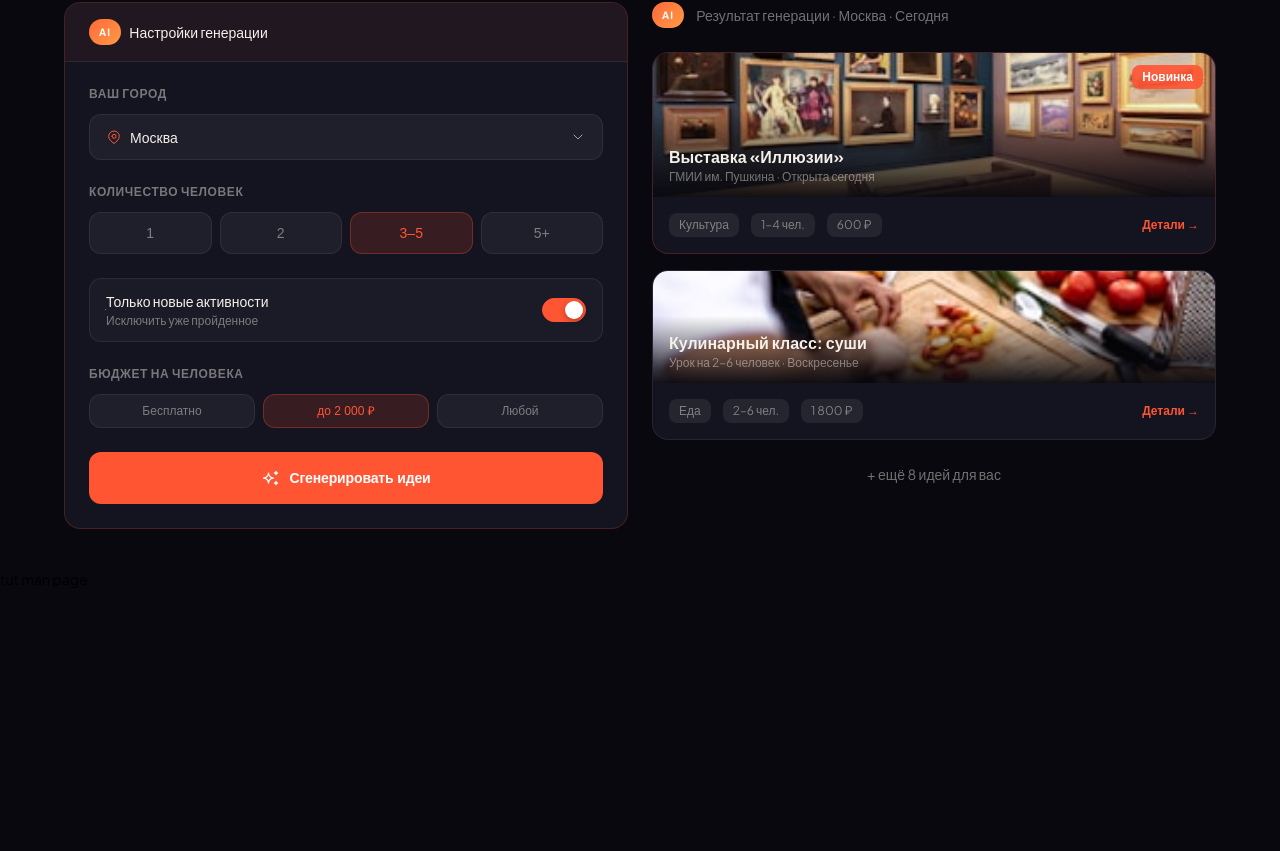
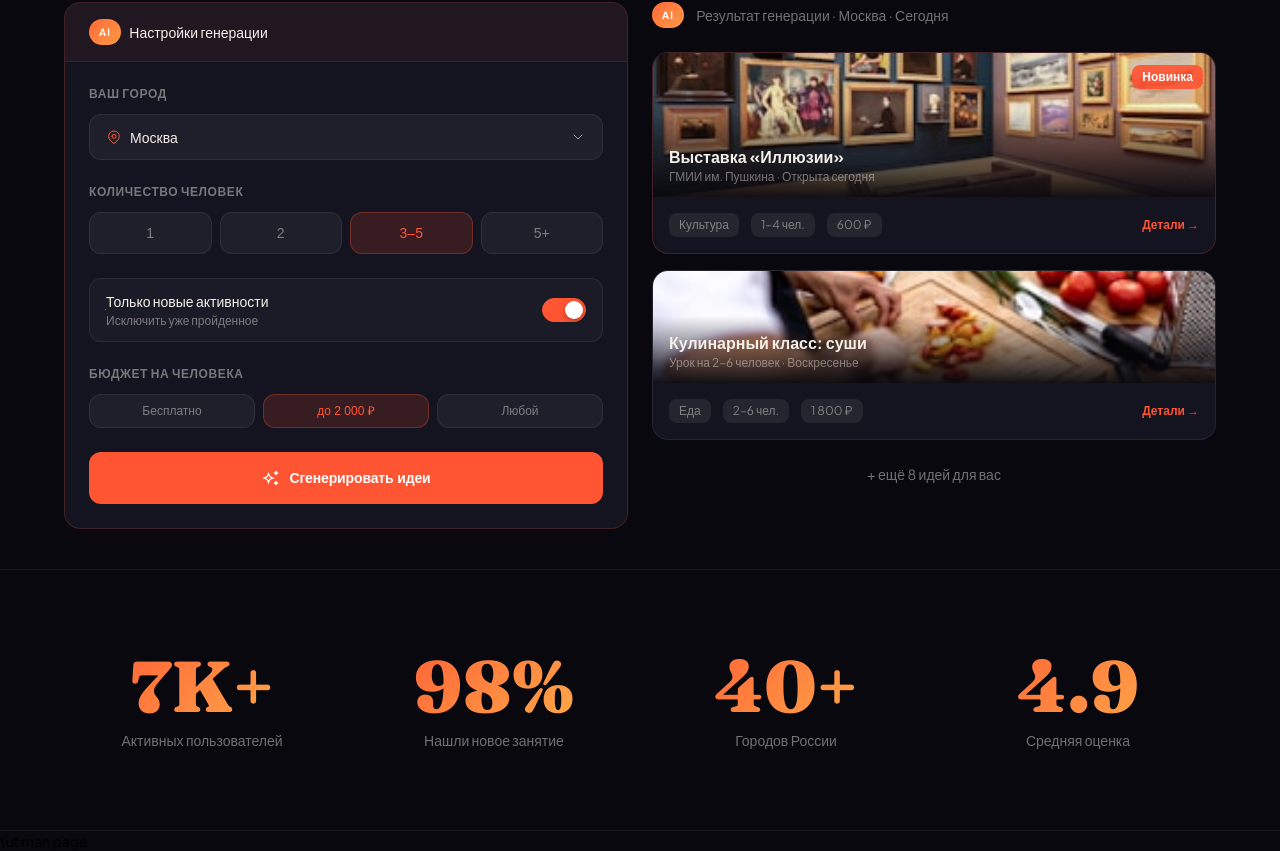
Before and after one commit to Lugzan151892/what-to-do-app-front, a Next.js app: page / in a window 1280 px wide. Shown: the part 3369-4220 px from the top of the page. Before the commit the page ends 3958 px from the top, so only its background shows below. Built offline with nearby package versions, Linux system fonts and the light colour scheme.

Commit message:
main-page: added claude docs, added settings section

```diff
--- /dev/null
+++ b/src/app/(views)/(main-page)/components/numbers-section/NumbersSection.tsx
@@ -0,0 +1,31 @@
+import clsx from '@/app/utils/style-utils/clsx';
+import numbersStyles from '@/app/(views)/(main-page)/components/numbers-section/numbers-section.module.scss';
+
+interface INumberItem {
+  value: string
+  label: string
+}
+
+const numbers: Array<INumberItem> = [
+  { value: '7K+', label: 'Активных пользователей' },
+  { value: '98%', label: 'Нашли новое занятие' },
+  { value: '40+', label: 'Городов России' },
+  { value: '4.9', label: 'Средняя оценка' },
+];
+
+const NumbersSection = () => {
+  return (
+    <section className={clsx('w-flex w-flex-center', numbersStyles.section)}>
+      <div className={clsx('w-text-center', numbersStyles.grid)}>
+        {numbers.map(item => (
+          <div key={item.label}>
+            <div className={numbersStyles.number}>{item.value}</div>
+            <div className="w-text-sm w-text-color--muted w-mt-8">{item.label}</div>
+          </div>
+        ))}
+      </div>
+    </section>
+  );
+};
+
+export default NumbersSection;
--- /dev/null
+++ b/src/app/(views)/(main-page)/components/numbers-section/numbers-section.module.scss
@@ -0,0 +1,34 @@
+.section {
+  padding: 80px 24px;
+  border-top: 1px solid var(--button-border);
+  border-bottom: 1px solid var(--button-border);
+  font-family: 'Plus Jakarta Sans', sans-serif;
+
+  @media (min-width: 768px) {
+    padding: 80px 48px;
+  }
+}
+
+.grid {
+  width: 100%;
+  max-width: 1152px;
+  display: grid;
+  grid-template-columns: repeat(2, minmax(0, 1fr));
+  gap: 32px;
+
+  @media (min-width: 768px) {
+    grid-template-columns: repeat(4, minmax(0, 1fr));
+    gap: 16px;
+  }
+}
+
+.number {
+  font-family: 'Fraunces', serif;
+  font-size: 72px;
+  font-weight: 900;
+  line-height: 1;
+  background: linear-gradient(135deg, var(--accent), var(--accent-secondary));
+  -webkit-background-clip: text;
+  -webkit-text-fill-color: transparent;
+  background-clip: text;
+}
--- a/src/app/(views)/(main-page)/page.tsx
+++ b/src/app/(views)/(main-page)/page.tsx
@@ -8,7 +8,8 @@ import TickerText from '@/app/(views)/(main-page)/components/ticker-text/TickerT
 import WorkDescription from '@/app/(views)/(main-page)/components/work-description/WorkDescription';
 import OppurtunitiesSection from '@/app/(views)/(main-page)/components/opportunities-section/OpportunitiesSection';
 import PulsedDot from '@/components/ui/pulsed-dot/PulsedDot';
-import SettingsSection from './components/settings-section/SettingsSection';
+import SettingsSection from '@/app/(views)/(main-page)/components/settings-section/SettingsSection';
+import NumbersSection from '@/app/(views)/(main-page)/components/numbers-section/NumbersSection';
 
 const MainPage = () => {
   return (
@@ -68,6 +69,7 @@ const MainPage = () => {
       <WorkDescription />
       <OppurtunitiesSection />
       <SettingsSection />
+      <NumbersSection />
       tut man page
     </div>
   );
```
Also changed, not shown: 2 other files (tests, documents, lock files or other folders).
